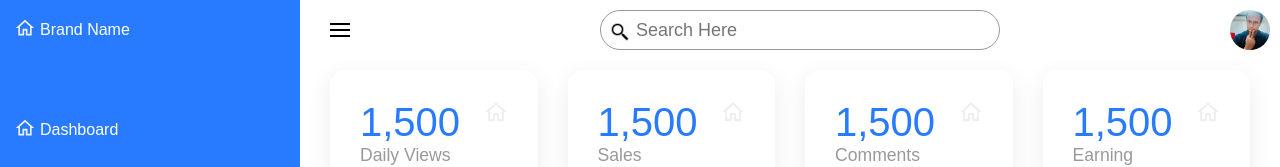
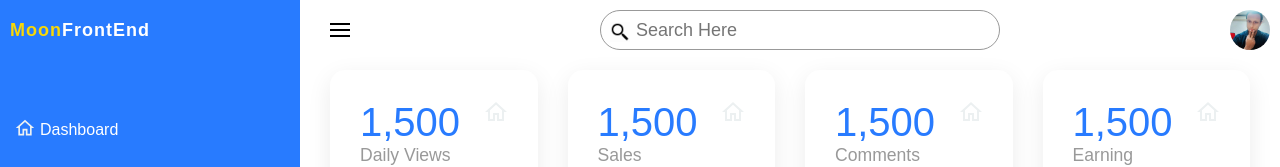
Before and after one commit to IJAHARKHAN/gridAdminTemplate.github.io, a plain HTML site: page index.html in a window 1280 px wide. Shown: the top 167 px of the page. Drawn offline with Linux system fonts and the light colour scheme.

Commit message:
Update Brand

```diff
--- a/index.html
+++ b/index.html
@@ -15,8 +15,8 @@
             <ul>
                 <li>
                     <a href="#">
-                        <span class="icon"><img src="img/icons8-home.svg" /></span>
-                        <span class="title">Brand Name</span>
+                        <!-- <span class="icon"><img src="img/icons8-home.svg" /></span> -->
+                        <span class="title" style="font-size: 18px;font-weight: 600;letter-spacing: 1px;"><span style="color: #f9d806;">Moon</span><span>FrontEnd</span></span>
                     </a>
                 </li>
                 <li>
```
